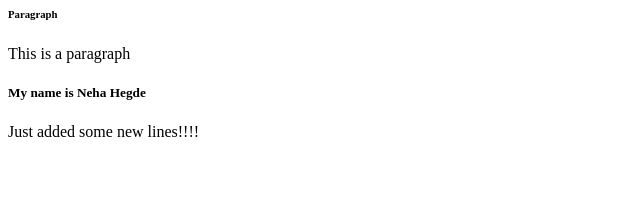
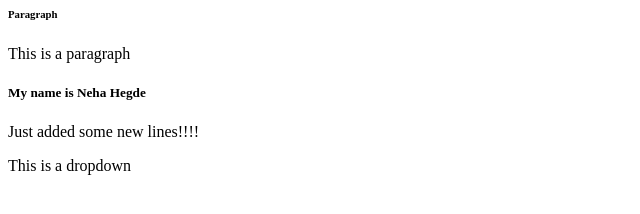
Before and after one commit to Nehahegde/localrepos, a plain HTML site: page index.html in a window 1280 px wide. Shown: the whole page, without its empty margins (0-640 px from the left). Drawn offline with Linux system fonts and the light colour scheme.

Commit message:
add a dropdown

```diff
--- a/index.html
+++ b/index.html
@@ -3,4 +3,5 @@
 <p>This is a paragraph</p>
 <h5>My name is Neha Hegde</h5>
 <p>Just added some new lines!!!!</p>
+<p>This is a dropdown</p>
 </body>
```
